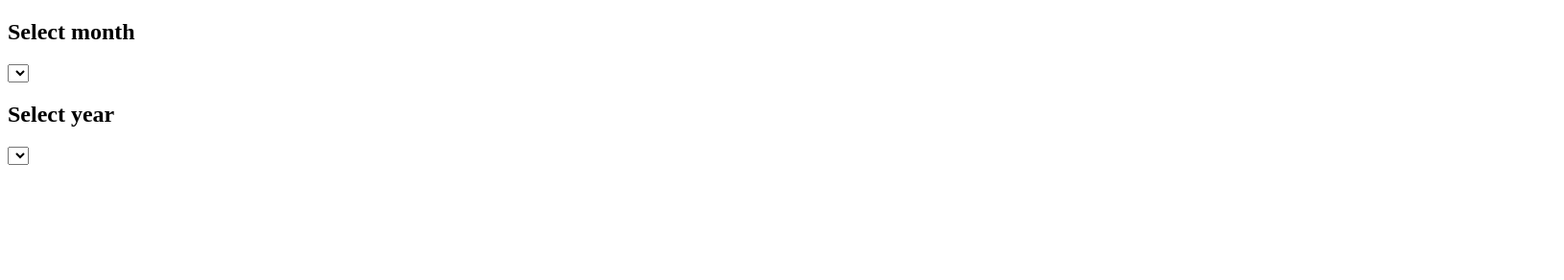
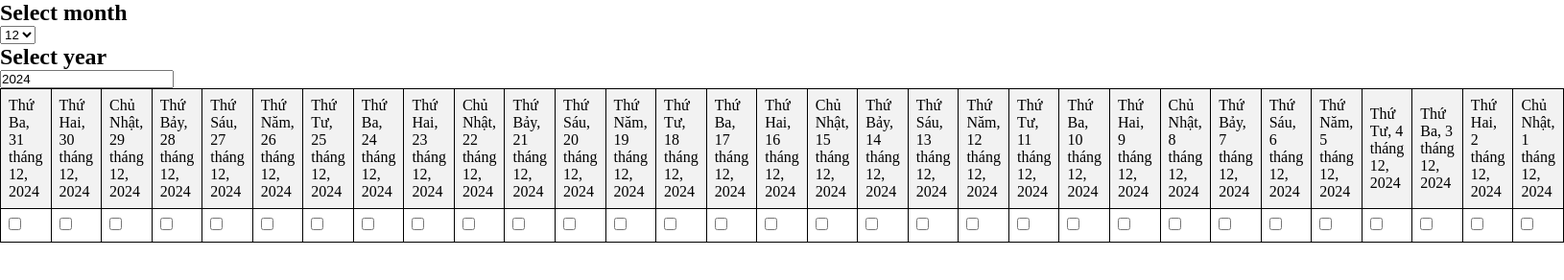
Before and after one commit to nguyennb28/template_checkbox_sheet, a website: page public/index.html in a window 1280 px wide. Shown: the whole page at 96% size, 1630 px wide, since content can reach past the window. Drawn offline with Linux system fonts and the light colour scheme.

Commit message:
implement month and year selection with dynamic date generation; add styling for date table

```diff
--- a/public/index.html
+++ b/public/index.html
@@ -1,25 +1,28 @@
 <!DOCTYPE html>
 <html lang="en">
   <head>
-    <meta charset="UTF-8">
-    <meta name="viewport" content="width=device-width, initial-scale=1.0">
+    <meta charset="UTF-8" />
+    <meta name="viewport" content="width=device-width, initial-scale=1.0" />
     <title>Document</title>
+    <link rel="stylesheet" href="style.css">
   </head>
   <body>
     <div class="container">
       <div>
         <h2>Select month</h2>
-            <select></select>
+        <select id="list-month"></select>
       </div>
       <div>
         <h2>Select year</h2>
-            <select></select>
+        <input type="text" id="input-year" />
       </div>
-        <table>
-            <tr>
-                <th></th>
-            </tr>
-            <tr></tr>
+      <table id="table-date-month-year">
+        <thead>
+          <tr class="list-date-month-year"></tr>
+        </thead>
+        <tbody>
+          <tr class="list-checkbox"></tr>
+        </tbody>
       </table>
     </div>
     <script src="index.js"></script>
--- a/public/index.js
+++ b/public/index.js
@@ -1,2 +1,65 @@
-console.log('Hello World');
-console.log('Hello World 3');
+const selectMonth = document.getElementById("list-month");
+const inputYear = document.getElementById("input-year");
+const tableDateTimes = document.getElementById("table-date-month-year");
+// list-date-month-year
+const currentYear = new Date().getFullYear();
+inputYear.value = currentYear;
+// Get list month
+const listMonth = function () {
+  for (let index = 12; index > 0; index--) {
+    selectMonth.innerHTML += `<option value="${index}">${index}</option>`;
+  }
+};
+// run listMonth()
+listMonth();
+
+let days = getDateByMonthAndYear(inputYear.value, selectMonth.value);
+listDateMonthYear(days);
+// Get current year
+selectMonth.addEventListener("change", function (e) {
+  if (inputYear.value) {
+    days = getDateByMonthAndYear(inputYear.value, e.target.value);
+    listDateMonthYear(days);
+  }
+});
+inputYear.addEventListener("keyup", function (e) {
+  if (e.target.value.length == 4) {
+    days = getDateByMonthAndYear(e.target.value, selectMonth.value);
+    listDateMonthYear(days);
+    // change title year
+    const titleYear = document.querySelector(".title-year");
+    titleYear.textContent = e.target.value;
+  }
+});
+
+// get date of month and year
+function getDateByMonthAndYear(year, month) {
+  if (year && month) {
+    const date = new Date(year, month, 0);
+    const days = date.getDate();
+    return days;
+  }
+  return 0;
+}
+
+function listDateMonthYear(days) {
+  const listDate = document.querySelector(".list-date-month-year");
+  const listCheckbox = document.querySelector(".list-checkbox");
+  listDate.innerHTML = "";
+  listCheckbox.innerHTML = "";
+  for (let index = days; index > 0; index--) {
+    listDate.innerHTML += `<td>
+    ${new Date(
+      inputYear.value,
+      selectMonth.value - 1,
+      index
+    ).toLocaleDateString("vi-VN", {
+      weekday: "long",
+      year: "numeric",
+      month: "long",
+      day: "numeric",
+    })}
+    </td>`;
+    listCheckbox.innerHTML += `<td><input type="checkbox" name="date" value="${index}-${selectMonth.value}-${inputYear.value}" /></td>`;
+  }
+}
--- /dev/null
+++ b/public/style.css
@@ -0,0 +1,30 @@
+* {
+    margin: 0;
+    padding: 0;
+    box-sizing: border-box;
+}
+#table-date-month-year {
+    border: 1px solid #000;
+    width: 100%;
+    border-collapse: collapse;
+    overflow-x: scroll;
+}
+#table-date-month-year th, #table-date-month-year td {
+    padding: 8px;
+    text-align: left;
+}
+#table-date-month-year thead {
+    background-color: #f2f2f2;
+}
+#table-date-month-year tbody tr:nth-child(even) {
+    background-color: #f9f9f9;
+}
+#table-date-month-year tbody tr:nth-child(odd) {
+    background-color: #fff;
+}
+td {
+    border: 1px solid #000;
+}
+/* table {
+  border: 1px solid #000;
+} */
```
Also changed, not shown: style.css (deleted). Lines whose indentation alone changed are shown as unchanged.
